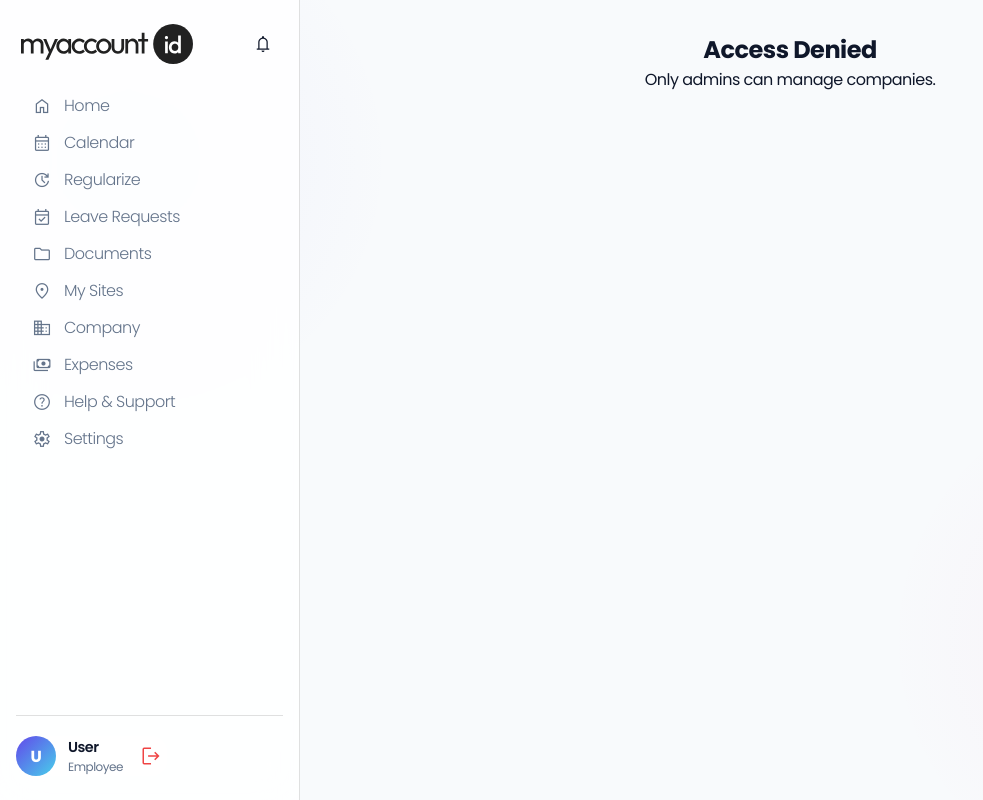
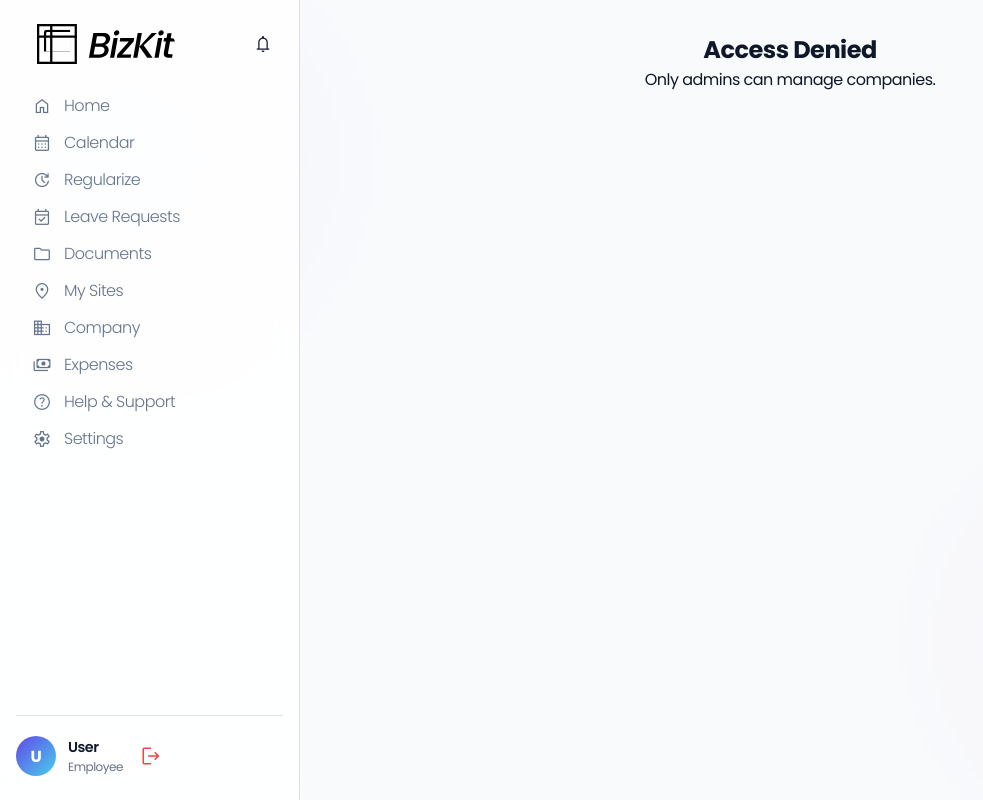
Before and after one commit to chinmay1182/attendance-web, a Next.js app: page /companies in a window 1280 px wide. Shown: the whole page, without its empty margins (0-983 px from the left). Built offline with nearby package versions, Linux system fonts and the light colour scheme.

Commit message:
34567890876

```diff
--- a/src/app/careers/page.tsx
+++ b/src/app/careers/page.tsx
@@ -33,7 +33,7 @@ export default function CareersPage() {
         <div style={{ minHeight: '100vh', background: '#fff' }}>
             <nav style={{ padding: '20px 40px', borderBottom: '1px solid #f3f4f6', display: 'flex', alignItems: 'center', justifyContent: 'space-between', position: 'sticky', top: 0, background: 'rgba(255,255,255,0.9)', backdropFilter: 'blur(10px)', zIndex: 10 }}>
                 <div style={{ display: 'flex', alignItems: 'center', gap: '12px' }}>
-                    <img src="/myaccount.svg" alt="Company Logo" height={32} />
+                    <img src="/BizKitLogo.svg" alt="Company Logo" height={32} />
                     <span style={{ fontWeight: 600, fontSize: '1.2rem', color: '#111' }}>Careers</span>
                 </div>
                 <div style={{ display: 'flex', gap: '24px', alignItems: 'center' }}>
--- a/src/app/forgot-password/page.tsx
+++ b/src/app/forgot-password/page.tsx
@@ -116,7 +116,7 @@ export default function ForgotPasswordPage() {
             priority
             style={{ maxWidth: "60%", height: "auto", objectFit: "contain", marginBottom: "20px" }}
           />
-          <div className={styles.illustrationText} style={{ color: '#991b1b' }}>Secure <br/> Recovery.</div>
+          <div className={styles.illustrationText} style={{ color: '#991b1b' }}>Secure <br /> Recovery.</div>
           <div className={styles.illustrationSubtitle} style={{ color: '#7f1d1d' }}>
             Choose how you want to securely regain access to your account.
           </div>
@@ -126,7 +126,7 @@ export default function ForgotPasswordPage() {
       <div className={styles.formSide}>
         <div className={styles.card}>
           <div className={styles.logoWrap}>
-            <Image src="/myaccount.svg" alt="MyAccount" width={220} height={60} priority style={{ objectFit: "contain" }} />
+            <Image src="/BizKitLogo.svg" alt="MyAccount" width={220} height={60} priority style={{ objectFit: "contain" }} />
           </div>
 
           <p className={styles.subtitle}>Reset Your Password</p>
--- a/src/app/login/page.tsx
+++ b/src/app/login/page.tsx
@@ -168,7 +168,7 @@ export default function LoginPage() {
         <div className={styles.card}>
           <div className={styles.logoWrap}>
             <Image
-              src="/myaccount.svg"
+              src="/BizKitLogo.svg"
               alt="MyAccount Billing"
               width={220}
               height={60}
--- a/src/app/page.tsx
+++ b/src/app/page.tsx
@@ -64,7 +64,7 @@ export default function MyAccountLandingPage() {
       <header className={styles.header}>
         <div className={styles.headerInner}>
           <div className={styles.headerLogo}>
-            <Image src="/myaccount.svg" alt="MyAccount Logo" width={180} height={40} priority style={{ objectFit: 'contain' }} />
+            <Image src="/BizKitLogo.svg" alt="MyAccount Logo" width={180} height={40} priority style={{ objectFit: 'contain' }} />
           </div>
 
           <button
--- a/src/app/signup/page.tsx
+++ b/src/app/signup/page.tsx
@@ -132,7 +132,7 @@ export default function SignupPage() {
         <div className={styles.card}>
           <div className={styles.logoWrap}>
             <Image
-              src="/myaccount.svg"
+              src="/BizKitLogo.svg"
               alt="MyAccount"
               width={220}
               height={60}
--- a/src/app/update-password/page.tsx
+++ b/src/app/update-password/page.tsx
@@ -59,7 +59,7 @@ export default function UpdatePasswordPage() {
             <div className={styles.formSide}>
                 <div className={styles.card}>
                     <div style={{ display: 'flex', justifyContent: 'center', marginBottom: '24px' }}>
-                        <Image src="/myaccount.svg" alt="Attendance Pro" width={220} height={60} priority style={{ objectFit: 'contain' }} />
+                        <Image src="/BizKitLogo.svg" alt="Attendance Pro" width={220} height={60} priority style={{ objectFit: 'contain' }} />
                     </div>
                     <h2 className={styles.title} style={{ fontSize: '1.5rem' }}>
                         Set New Password
--- a/src/components/Navbar.tsx
+++ b/src/components/Navbar.tsx
@@ -76,7 +76,7 @@ export const Navbar = () => {
             {/* Logo Section */}
             <div className={styles.logoSection}>
                 <Image
-                    src="/myaccount.svg"
+                    src="/BizKitLogo.svg"
                     alt="Attendance Pross"
                     width={180}
                     height={40}
--- a/src/components/NotificationBell.tsx
+++ b/src/components/NotificationBell.tsx
@@ -47,7 +47,7 @@ export const NotificationBell = () => {
                         if (Notification && Notification.permission === 'granted') {
                             new Notification(newNotif.title, {
                                 body: newNotif.message,
-                                icon: '/myaccount.svg',
+                                icon: '/BizKitLogo.svg',
                             });
                         }
                     } else if (payload.eventType === 'UPDATE') {
```
Also changed, not shown: public/myaccount.svg (deleted). Lines whose indentation alone changed are shown as unchanged.
